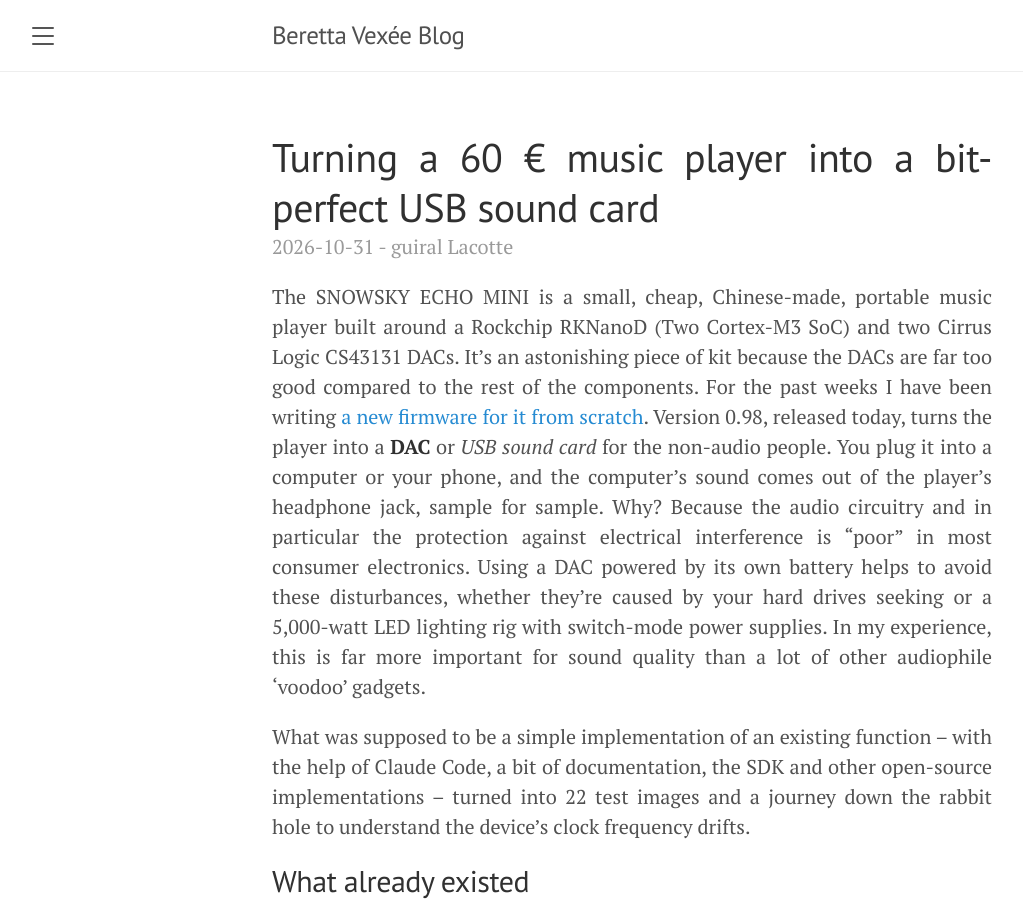
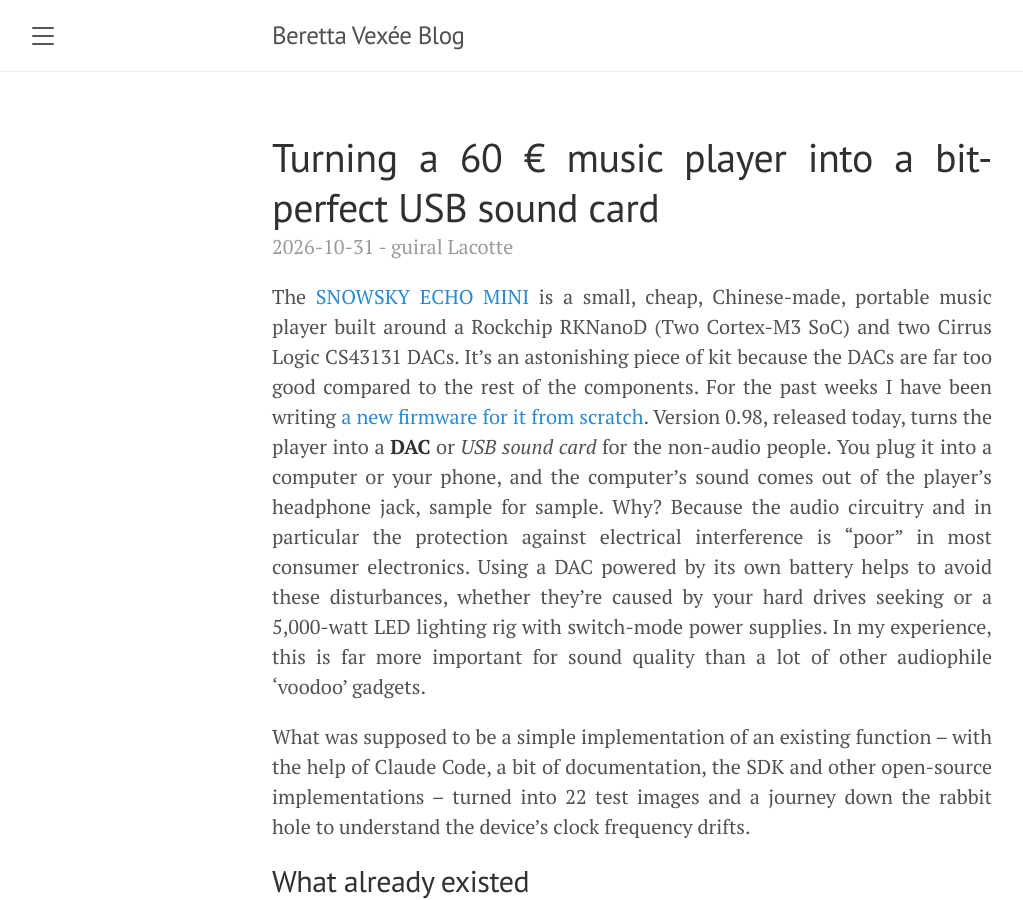
Before and after one commit to berettavexee/berettavexee.github.io, a Jekyll site: the page built from _posts/2026-10-31-echo-mini-usb-sound-card.md, in a window 1280 px wide and 900 px high. Shown: the whole window, without its empty margins (8-1031 px from the left). Built offline with Jekyll 4.4.1, drawn with Linux system fonts in a browser that asks for light colours; part of the change alters nothing that is shown.

```diff
--- a/_posts/2026-10-31-echo-mini-usb-sound-card.md
+++ b/_posts/2026-10-31-echo-mini-usb-sound-card.md
@@ -7,7 +7,7 @@ language: english
 tags: firmware USB audio UAC reverse-engineering ECHO-MINI
 ---
 
-The SNOWSKY ECHO MINI is a small, cheap, Chinese-made, portable music player built around a Rockchip RKNanoD (Two Cortex-M3 SoC) and two Cirrus Logic CS43131 DACs. It’s an astonishing piece of kit because the DACs are far too good compared to the rest of the components.
+The [SNOWSKY ECHO MINI](https://www.fiio.com/echomini) is a small, cheap, Chinese-made, portable music player built around a Rockchip RKNanoD (Two Cortex-M3 SoC) and two Cirrus Logic CS43131 DACs. It’s an astonishing piece of kit because the DACs are far too good compared to the rest of the components.
 For the past weeks I have been writing [a new firmware for it from scratch](https://github.com/berettavexee/echo-mini-newfw). Version 0.98, released today, turns the player into a **DAC** or *USB sound card* for the non-audio people. You plug it into a computer or your phone, and the computer's sound comes out of the player's headphone jack, sample for sample. Why? Because the audio circuitry and in particular the protection against electrical interference is "poor" in most consumer electronics. Using a DAC powered by its own battery helps to avoid these disturbances, whether they’re caused by your hard drives seeking or a 5,000-watt LED lighting rig with switch-mode power supplies. In my experience, this is far more important for sound quality than a lot of other audiophile ‘voodoo’ gadgets.
 
 What was supposed to be a simple implementation of an existing function – with the help of Claude Code, a bit of documentation, the SDK and other open-source implementations – turned into 22 test images and a journey down the rabbit hole to understand the device’s clock frequency drifts.
```
